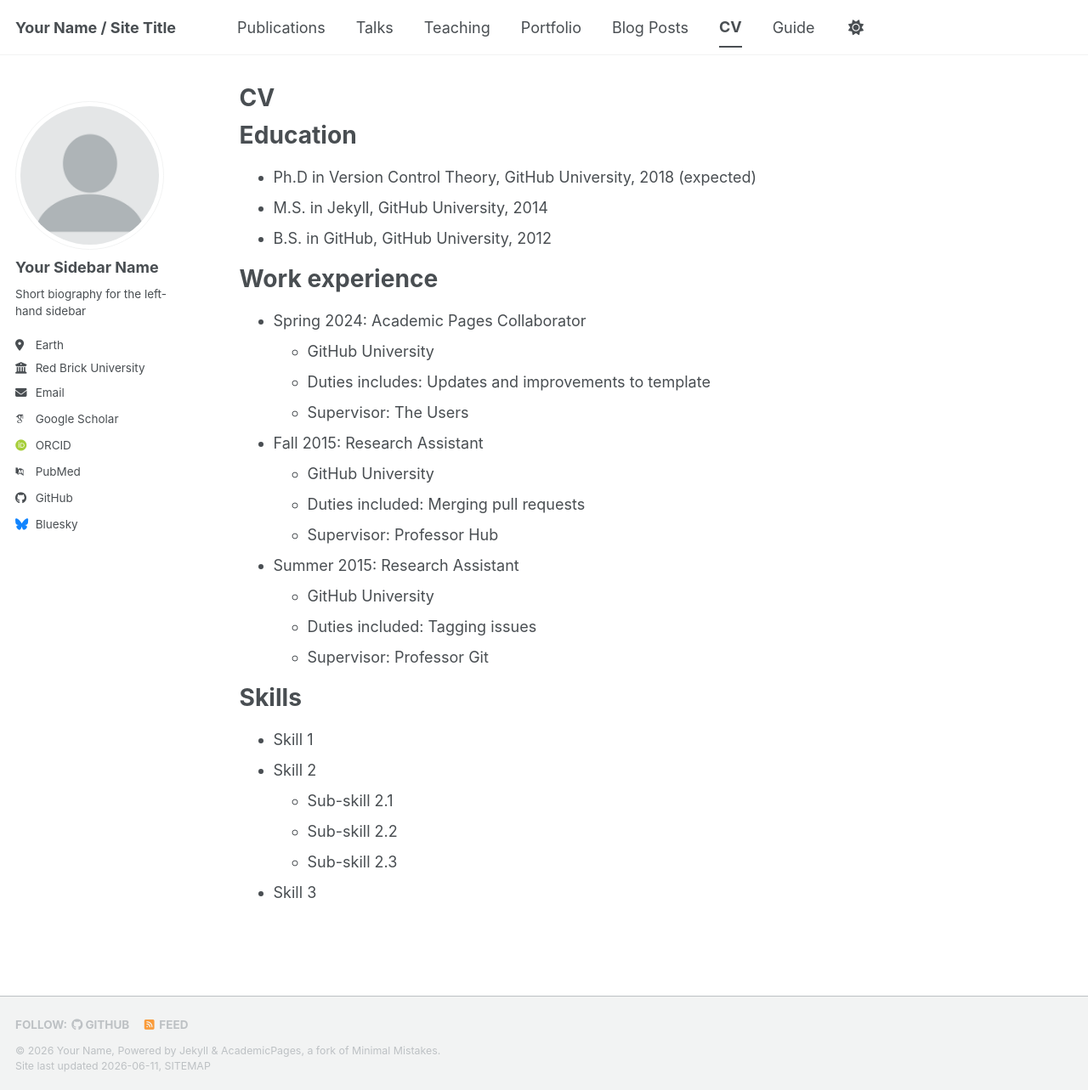
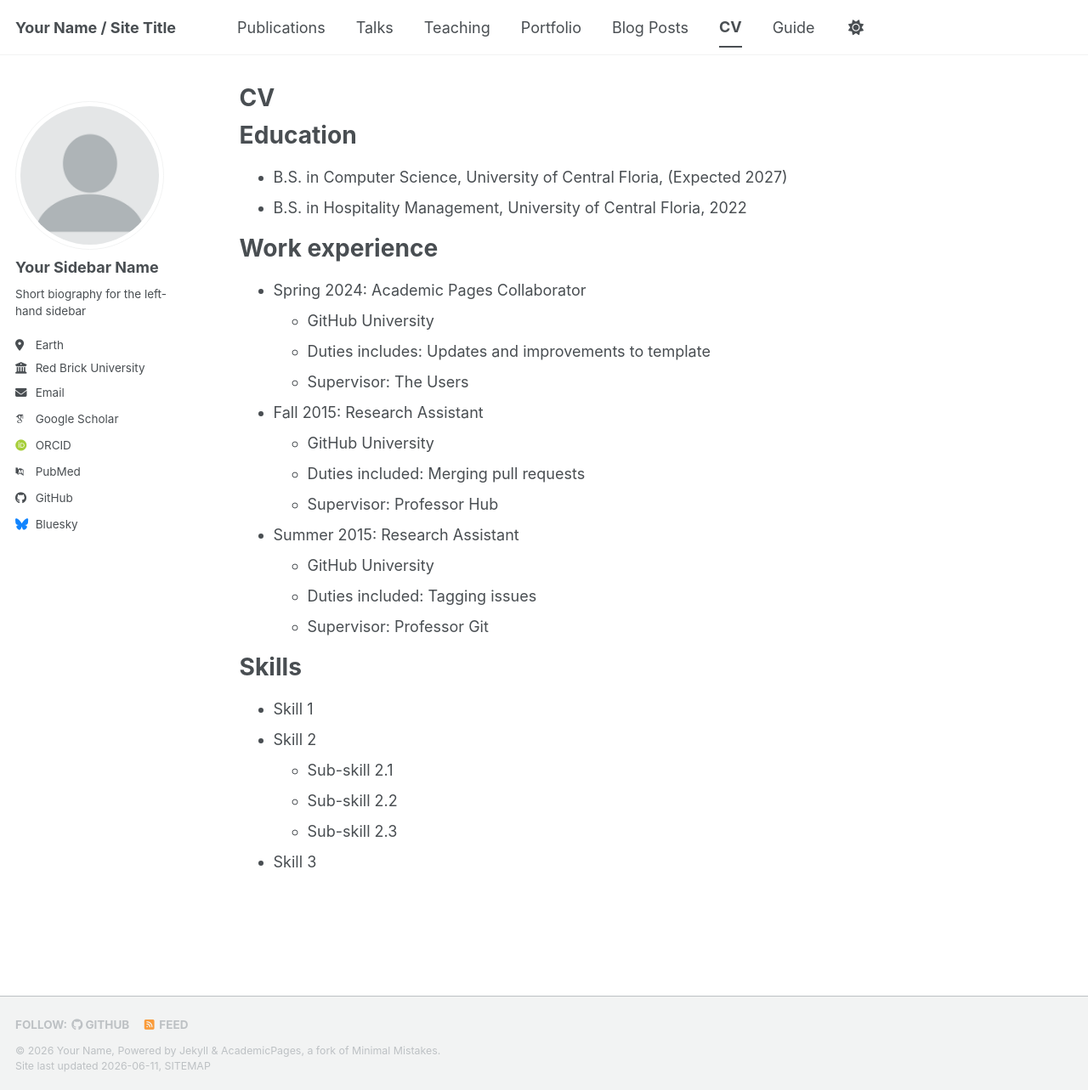
Before and after one commit to lkbush908/lkbush908.github.io, a Jekyll site: the page built from _pages/cv.md, in a window 1280 px wide and 1283 px high. Shown: the whole window at 85% size. Built offline with Jekyll 4.4.1, drawn with Linux system fonts in a browser that asks for light colours; some web fonts are replaced; a script bundle is joined from its source files by our own code; library files that are not in the unit come from our copies.

Commit message:
Update cv.md
Edited education

```diff
--- a/_pages/cv.md
+++ b/_pages/cv.md
@@ -11,9 +11,8 @@ redirect_from:
 
 Education
 ======
-* Ph.D in Version Control Theory, GitHub University, 2018 (expected)
-* M.S. in Jekyll, GitHub University, 2014
-* B.S. in GitHub, GitHub University, 2012
+* B.S. in Computer Science, University of Central Floria, (Expected 2027)
+* B.S. in Hospitality Management, University of Central Floria, 2022
 
 Work experience
 ======
```
